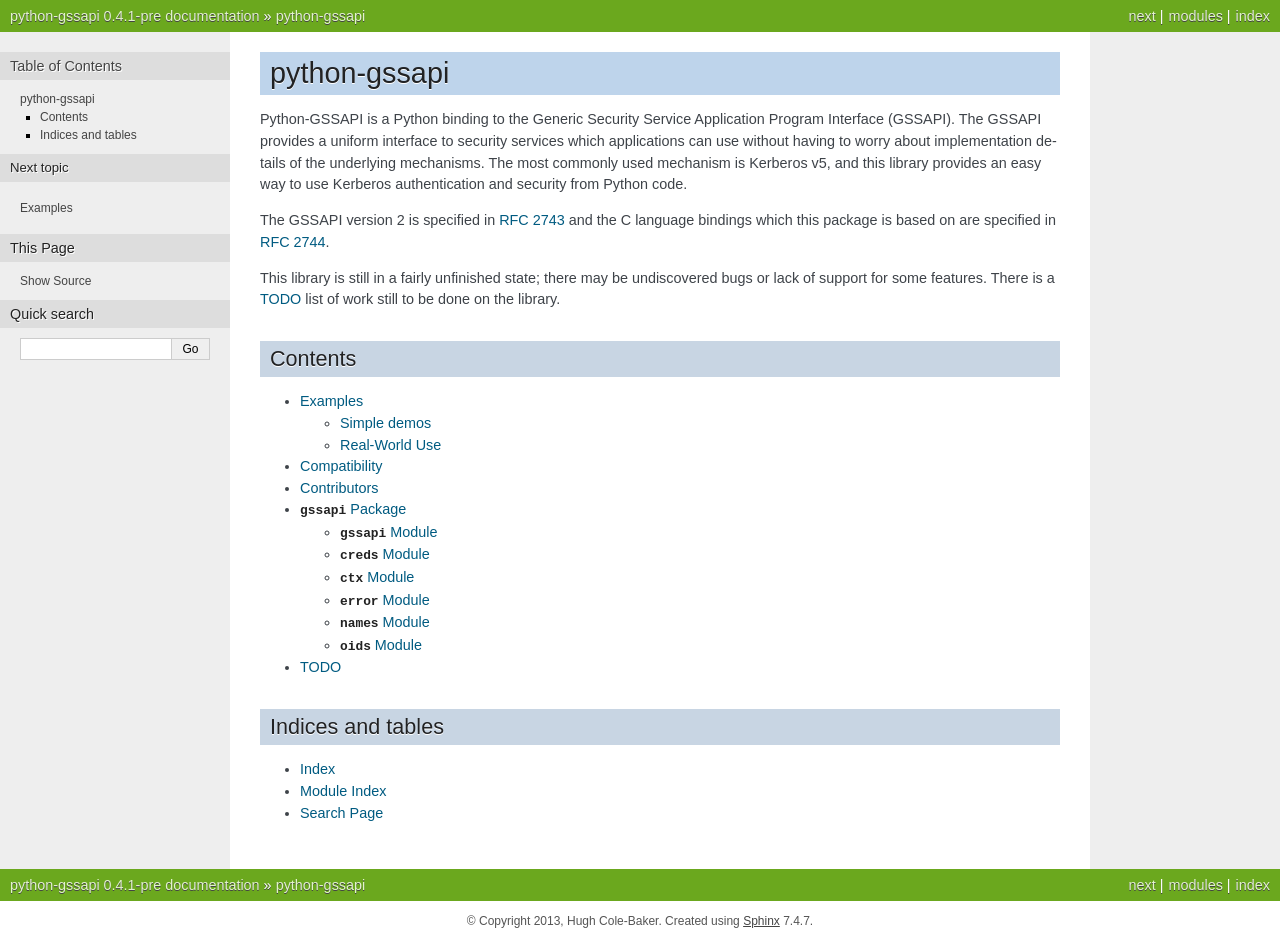
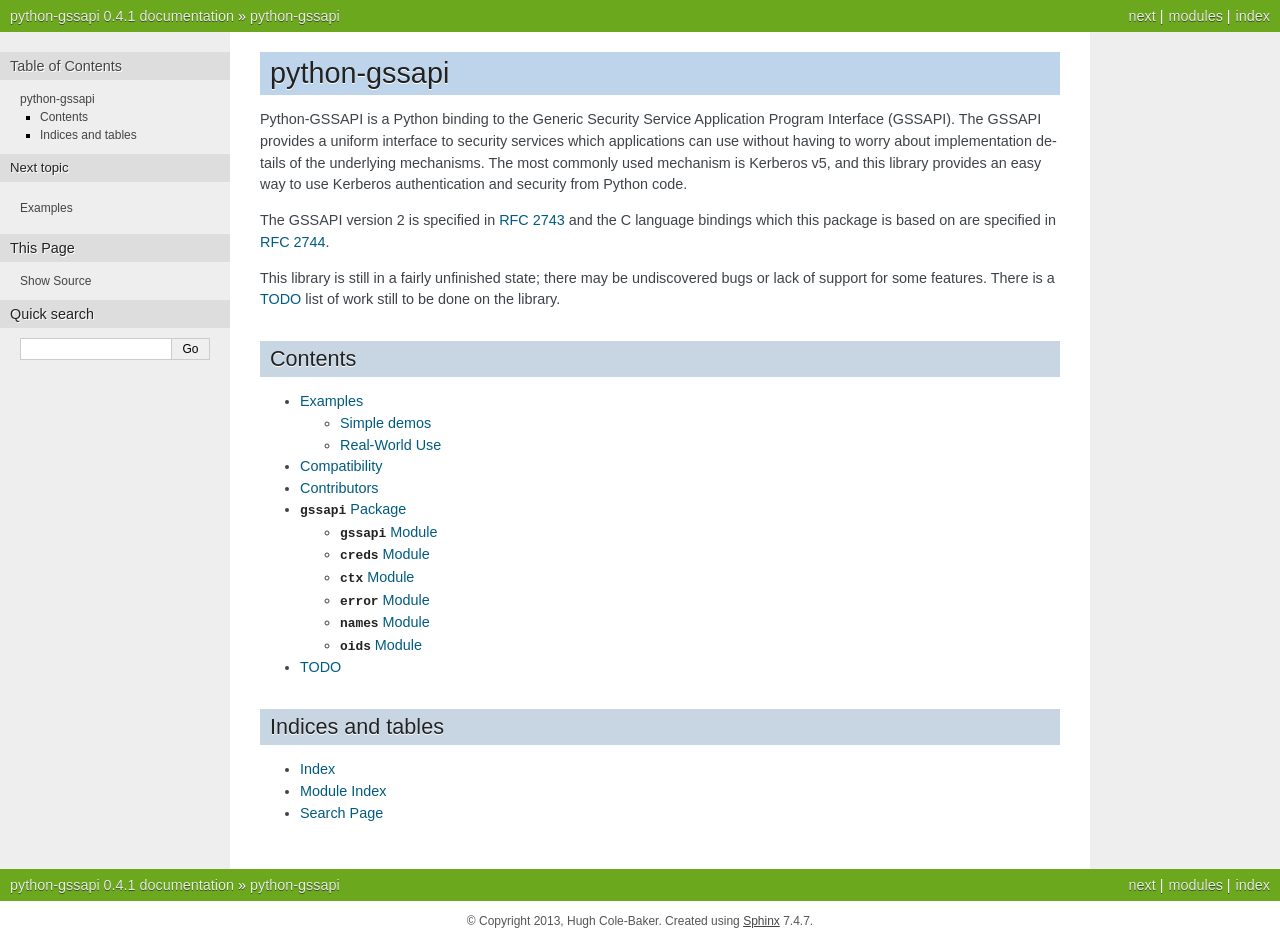
Before and after one commit to sigmaris/python-gssapi, a Sphinx documentation site: the page built from docs/source/index.rst, in a window 1280 px wide. Built offline with Sphinx 7.4.7, drawn with Linux system fonts in a browser that asks for light colours.

Commit message:
Bump version to 0.4.1

```diff
--- a/docs/source/conf.py
+++ b/docs/source/conf.py
@@ -57,7 +57,7 @@
 # built documents.
 #
 # The short X.Y version.
-version = "0.4.1-pre"
+version = "0.4.1"
 # The full version, including alpha/beta/rc tags.
 release = version
 
--- a/setup.py
+++ b/setup.py
@@ -182,7 +182,7 @@
 
 setup(
     name="python-gssapi",
-    version="0.4.1-pre",
+    version="0.4.1",
     cmdclass={
         "build_py": build_py,
         "develop": develop,
```
